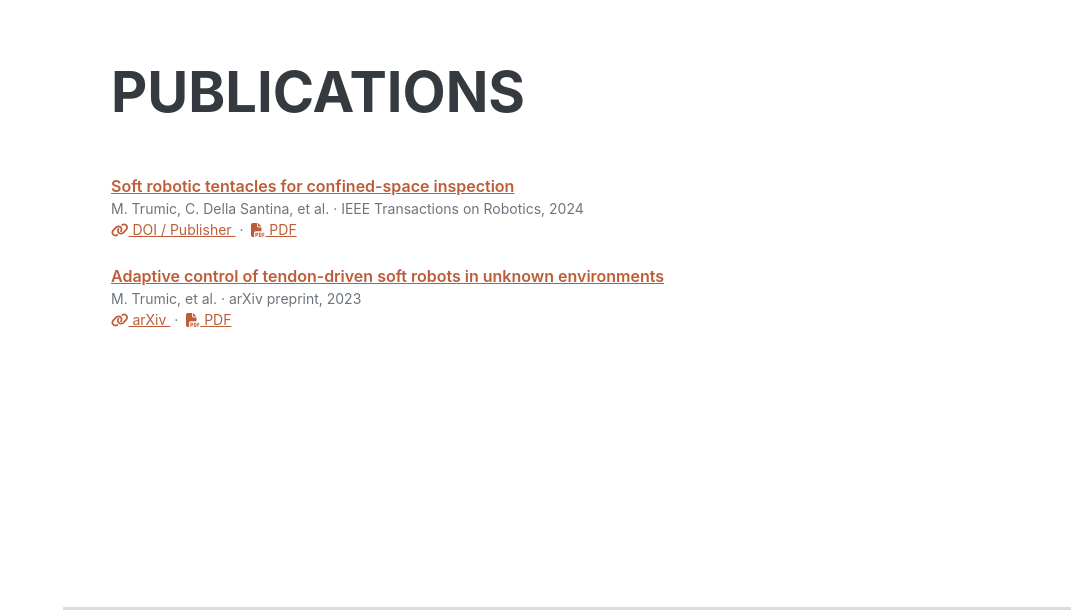
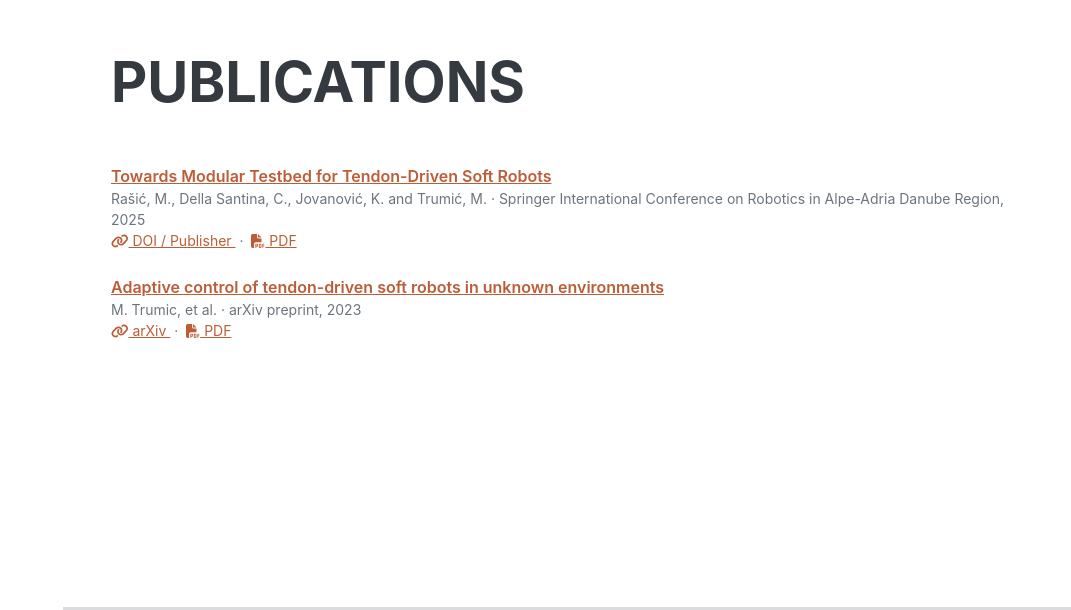
Before and after one commit to maja-trumic/maja-trumic.github.io, a plain HTML site: page index.html in a window 1280 px wide. Shown: the part 3954-4564 px from the top of the page, without its empty margins (209-1280 px from the left). Drawn offline with nearby package versions, Linux system fonts and the light colour scheme; a web font is replaced by a local one.

Commit message:
Update index.html

```diff
--- a/index.html
+++ b/index.html
@@ -172,16 +172,16 @@
             <!-- Publication 1 -->
             <li class="mb-4">
                 <div class="fw-semibold publication-title">
-                    <a href="https://doi.org/xx.xxxx/your-paper-1" target="_blank" rel="noopener">
-                        Soft robotic tentacles for confined-space inspection
+                    <a href="https://link.springer.com/chapter/10.1007/978-3-032-02106-9_22" target="_blank" rel="noopener">
+                        Towards Modular Testbed for Tendon-Driven Soft Robots
                     </a>
                 </div>
                 <div class="text-muted small">
-                    M. Trumic, C. Della Santina, et al. &middot;
-                    <span class="publication-venue">IEEE Transactions on Robotics</span>, 2024
+                    Rašić, M., Della Santina, C., Jovanović, K. and Trumić, M. &middot;
+                    <span class="publication-venue">Springer International Conference on Robotics in Alpe-Adria Danube Region</span>, 2025
                 </div>
                 <div class="small">
-                    <a href="https://doi.org/xx.xxxx/your-paper-1" target="_blank" rel="noopener">
+                    <a href="https://link.springer.com/chapter/10.1007/978-3-032-02106-9_22" target="_blank" rel="noopener">
                         <i class="fas fa-link"></i> DOI / Publisher
                     </a>
                     &nbsp;&middot;&nbsp;
```
